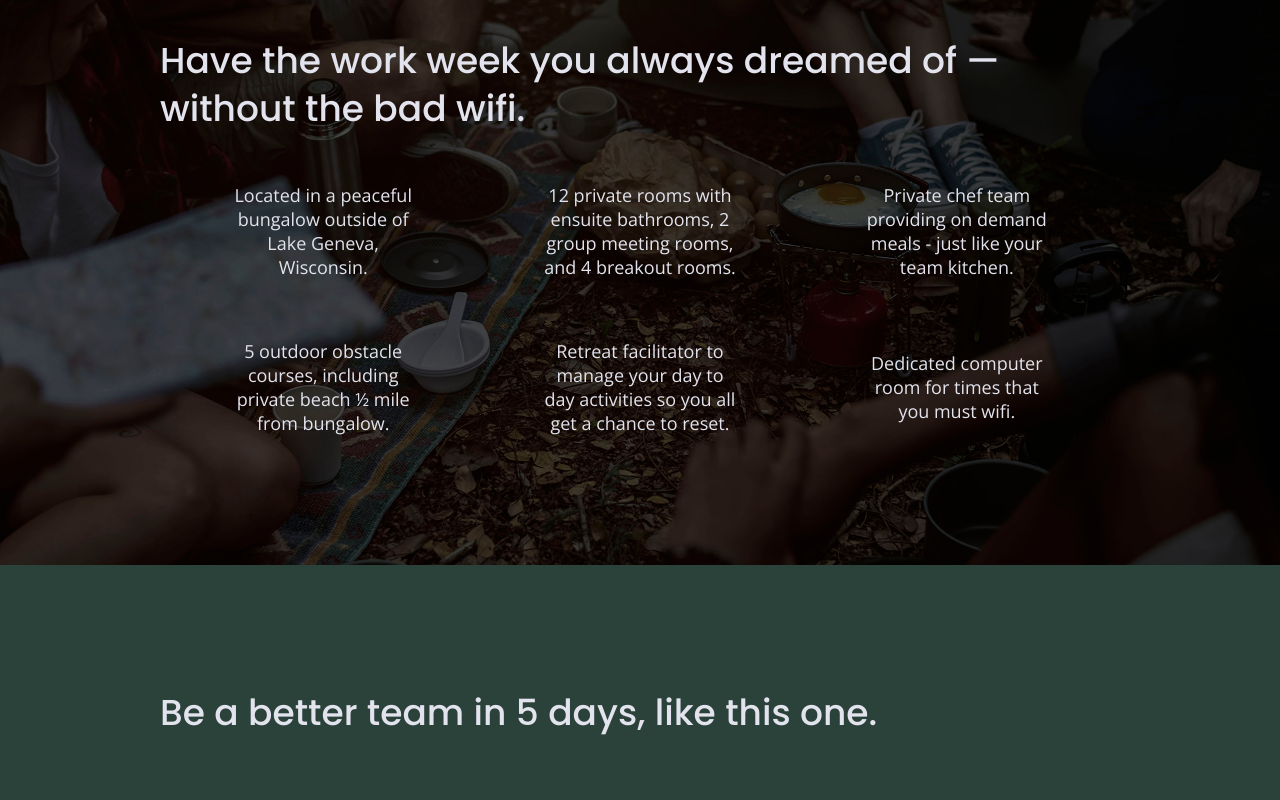
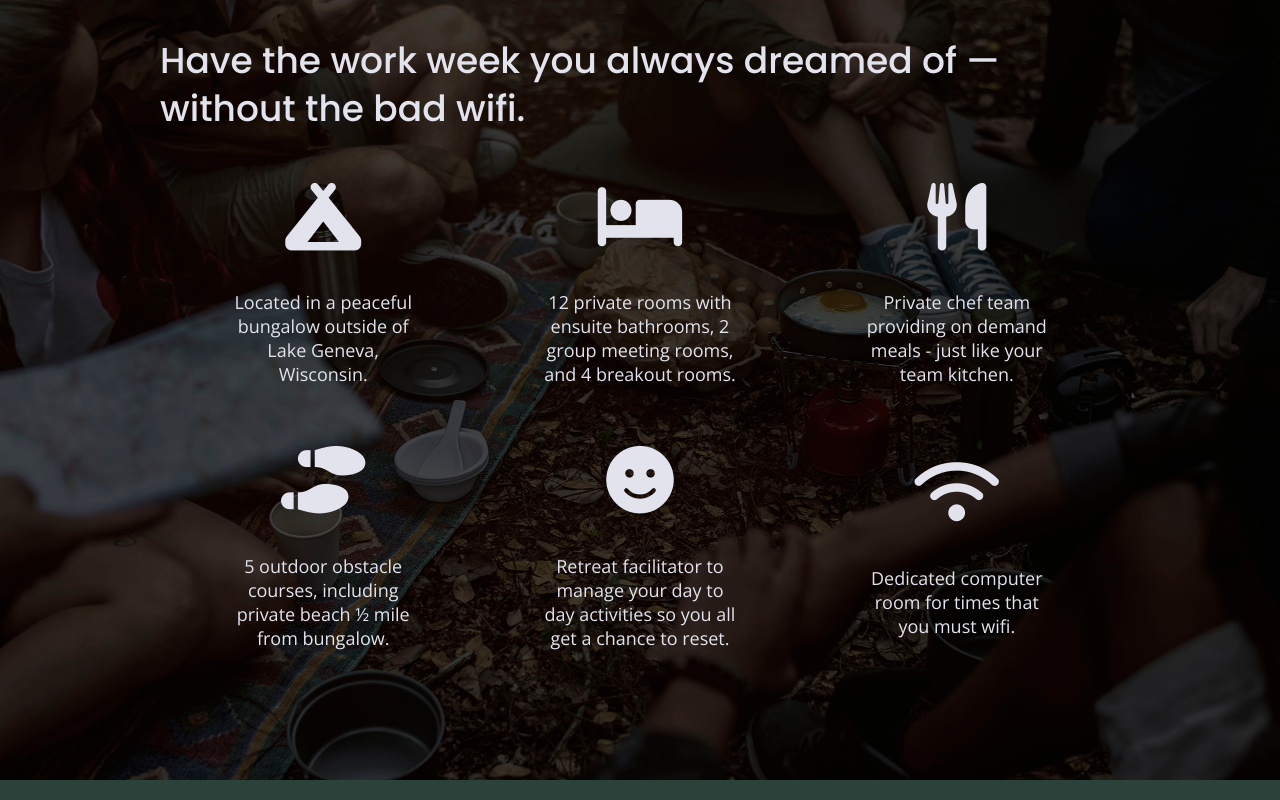
Before and after one commit to AngelaBenincasa/unplugged-retreat-website, a plain HTML site: page website/index.html in a window 1280 px wide. Shown: the part 1100-1900 px from the top of the page. Drawn offline with nearby package versions, Linux system fonts and the light colour scheme.

Commit message:
added fontawesome icons

```diff
--- a/website/css/main.css
+++ b/website/css/main.css
@@ -337,6 +337,11 @@ input[type=button] {
   justify-content: center;
   align-items: center;
   flex-flow: row wrap;
+}
+
+.features i {
+	font-size: 3.75em;
+        margin-bottom: 40px;
 }
 
 .features p {
--- a/website/index.html
+++ b/website/index.html
@@ -15,6 +15,9 @@
   <link rel="stylesheet" href="css/main.css">
 
   <meta name="theme-color" content="#fafafa">
+
+<!-- FontAwesome CDN version 5.5 -->
+  <script src="https://kit.fontawesome.com/3cb11110ed.js" crossorigin="anonymous"></script>
 
   <!-- Google Fonts -->
   <link href="https://fonts.googleapis.com/css?family=Open+Sans:400,700|Poppins:500,700" rel="stylesheet">
@@ -70,27 +73,27 @@
       <h2>Have the work week you always dreamed of &mdash; without the bad wifi.</h2>
       <div class="features-items">
         <article>
-          <p class="fontawesome-icon"></p>
+          <p class="fontawesome-icon"><i class="fas fa-campground"></i></p>
           <p class="features-item-description">Located in a peaceful bungalow outside of Lake Geneva, Wisconsin.</p>
         </article>
         <article>
-          <p class="fontawesome-icon"></p>
+          <p class="fontawesome-icon"><i class="fas fa-bed"></i></p>
           <p class="features-item-description">12 private rooms with ensuite bathrooms, 2 group meeting rooms, and 4 breakout rooms.</p>
         </article>
         <article>
-          <p class="fontawesome-icon"></p>
+          <p class="fontawesome-icon"><i class="fas fa-utensils"></i></p>
           <p class="features-item-description">Private chef team providing on demand meals - just like your team kitchen.</p>
         </article>
         <article>
-          <p class="fontawesome-icon"></p>
+          <p class="fontawesome-icon"><i class="fas fa-shoe-prints"></i></p>
           <p class="features-item-description">5 outdoor obstacle courses, including private beach ½ mile from bungalow.</p>
         </article>
         <article>
-          <p class="fontawesome-icon"></p>
+          <p class="fontawesome-icon"><i class="fas fa-smile"></i></p>
           <p class="features-item-description">Retreat facilitator to manage your day to day activities so you all get a chance to reset.</p>
         </article>
         <article>
-          <p class="fontawesome-icon"></p>
+          <p class="fontawesome-icon"><i class="fas fa-wifi"></i></p>
           <p class="features-item-description">Dedicated computer room for times that you must wifi.</p>
         </article>
       </div>
```
Also changed, not shown: website/about/index.html (+3 -0 lines), website/faq/index.html (+3 -0 lines).
